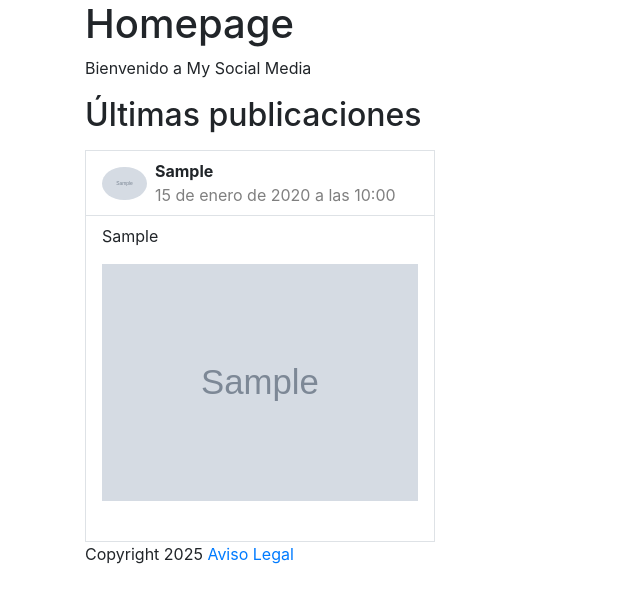
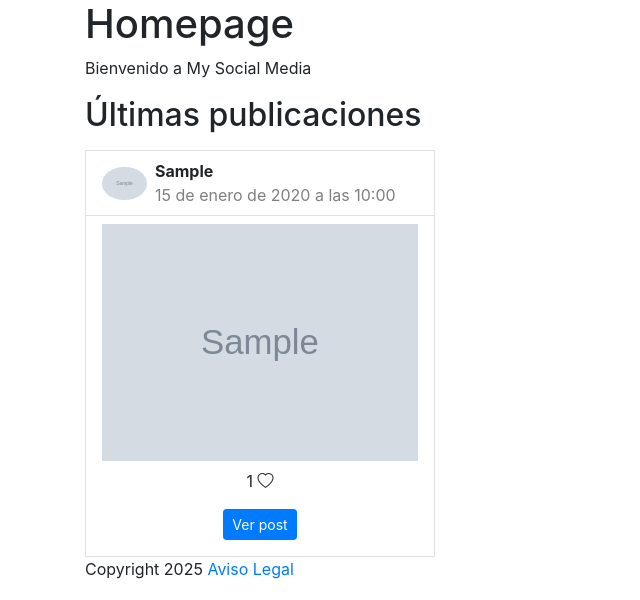
Before and after one commit to Emiliano-Blackbird/My-social-media-project, a Django app: page / in a window 1280 px wide. Shown: the part 200-800 px from the top of the page, without its empty margins (0-640 px from the left). Run offline with Django 4.2, Linux system fonts and the light colour scheme; tables that the repository leaves empty hold one stand-in row (values such as "Sample post"); grey boxes marked "Sample" are stand-in pictures.

Commit message:
Se agregó la funcionalidad de likes

```diff
--- a/my_socialmedia_django/templates/_includes/posts/_post.html
+++ b/my_socialmedia_django/templates/_includes/posts/_post.html
@@ -10,8 +10,19 @@
                 <div class="feed-icon px-2"><i class="fa fa-ellipsis-v text-black-50"></i></div>
             </div>
         </div>
-        <div class="p-2 px-3"><span>{{ post.caption }}</span></div>
         <div class="feed-image p-2 px-3"><img class="img-fluid img-responsive" src="{{ post.image.url }}">
         </div>
-        <div class="d-flex justify-content-end socials p-2 py-3"><i class="fa fa-thumbs-up"></i><i class="fa fa-comments-o"></i><i class="fa fa-share"></i></div>
+        <footer>
+            <div class="text-center">
+                <p>{{ post.likes.all.count }}
+                    {% if request.user in post.likes.all %}
+                        <i class="bi bi-heart-fill"></i>
+                    {% else %}
+                        <i class="bi bi-heart"></i>
+                    {% endif %}
+            </div>
+            <p class="text-center mt-3 mb-3">
+                <a class='btn btn-primary btn-sm' role="button" href="{% url 'post_detail' post.pk %}">Ver post</a>
+            </p>
+        </footer>
 </article>
--- a/my_socialmedia_django/templates/general/layout.html
+++ b/my_socialmedia_django/templates/general/layout.html
@@ -7,6 +7,8 @@
     <link rel="stylesheet" href="https://cdn.jsdelivr.net/npm/bootstrap@4.4.1/dist/css/bootstrap.min.css"
             integrity="sha384-Vkoo8x4CGsO3+Hhxv8T/Q5PaXtkKtu6ug5TOeNV6gBiFeWPGFN9MuhOf23Q9Ifjh"
             crossorigin="anonymous">
+    <link rel="stylesheet" href="https://cdn.jsdelivr.net/npm/bootstrap-icons@1.10.5/font/bootstrap-icons.css">
+
 </head>
 <body>
     {% include '_includes/_header.html' %}
--- a/my_socialmedia_django/urls.py
+++ b/my_socialmedia_django/urls.py
@@ -20,7 +20,7 @@ from django.urls import path
 from .views import HomeView, LoginView, RegisterView, LegalView, ContactView, logout_view, ProfileDetailView, ProfileUpdateView, ProfileListView
 from django.conf.urls.static import static
 from django.conf import settings
-from posts.views import PostCreateView
+from posts.views import PostCreateView, PostDetailView, like_post
 
 urlpatterns = [
     path('', HomeView.as_view(), name='home'),
@@ -32,6 +32,8 @@ urlpatterns = [
     path('profile/<pk>/', ProfileDetailView.as_view(), name='profile_detail'),
     path('profile/<pk>/update/', ProfileUpdateView.as_view(), name='profile_update'),
     path('posts/create/', PostCreateView.as_view(), name='post_create'),
+    path('posts/<pk>/', PostDetailView.as_view(), name='post_detail'),
+    path('posts/like/<pk>/', like_post, name='post_like'),
     path('legal/', LegalView.as_view(), name='legal'),
     path('admin/', admin.site.urls),
 ] + static(settings.MEDIA_URL, document_root=settings.MEDIA_ROOT)
--- a/my_socialmedia_django/views.py
+++ b/my_socialmedia_django/views.py
@@ -154,7 +154,7 @@ class ProfileUpdateView(UpdateView):
         return reverse('profile_detail', args=[self.object.pk])
 
 
-@method_decorator(login_required, name='dispatch')
+@login_required
 def logout_view(request):
     logout(request)
     messages.add_message(request, messages.INFO, 'Has cerrado sesión')
```
Also changed, not shown: my_socialmedia_django/templates/posts/post_detail.html (added, +35 -0 lines), posts/views.py (+25 -2 lines), posts/migrations/0004_alter_post_image.py (added), posts_images/breaking-bad-walter-white.jpg (added), posts_images/figma.png (added), posts_images/icons8-noción-480.png (added), profile_pictures/Walter_White_S5B.png (added).
